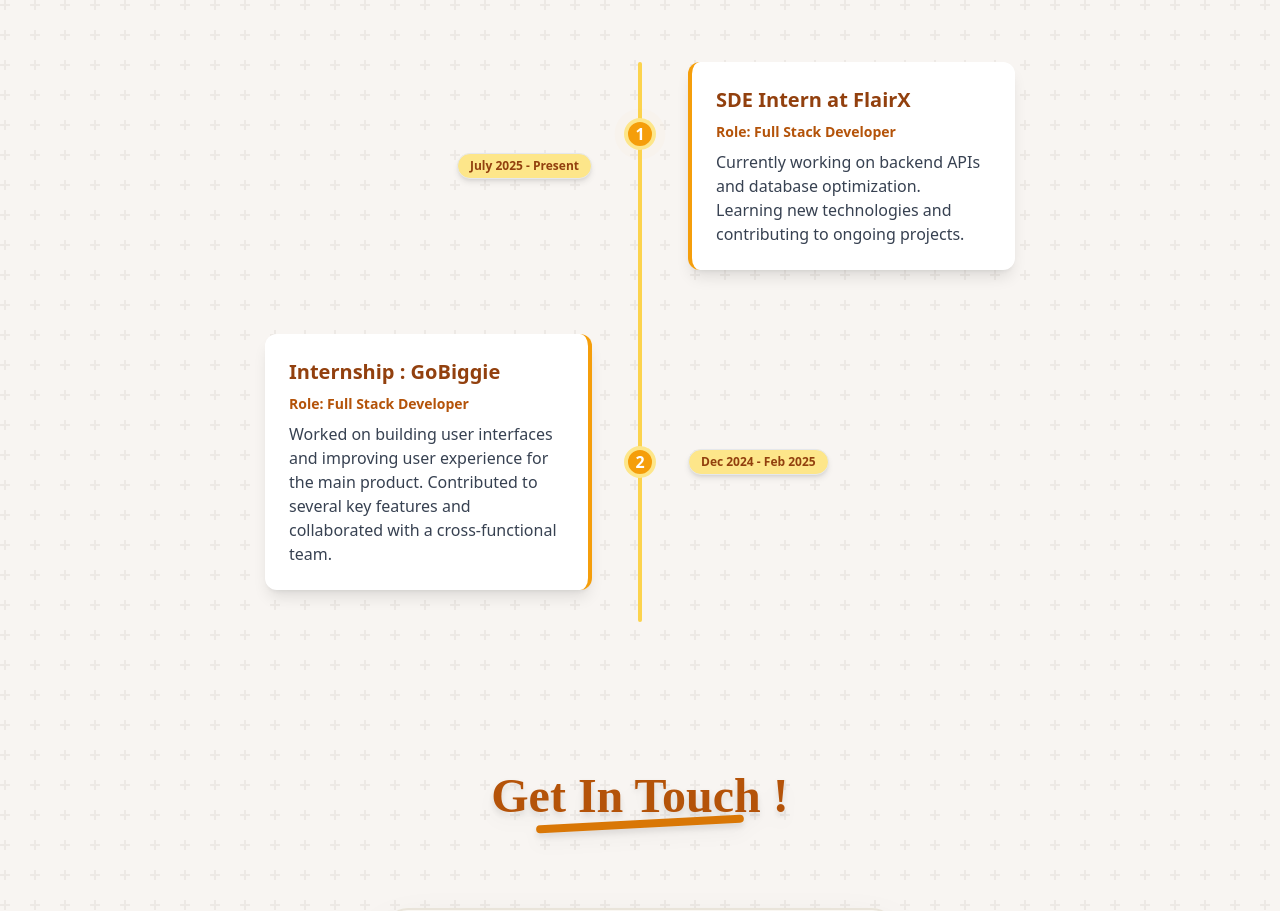
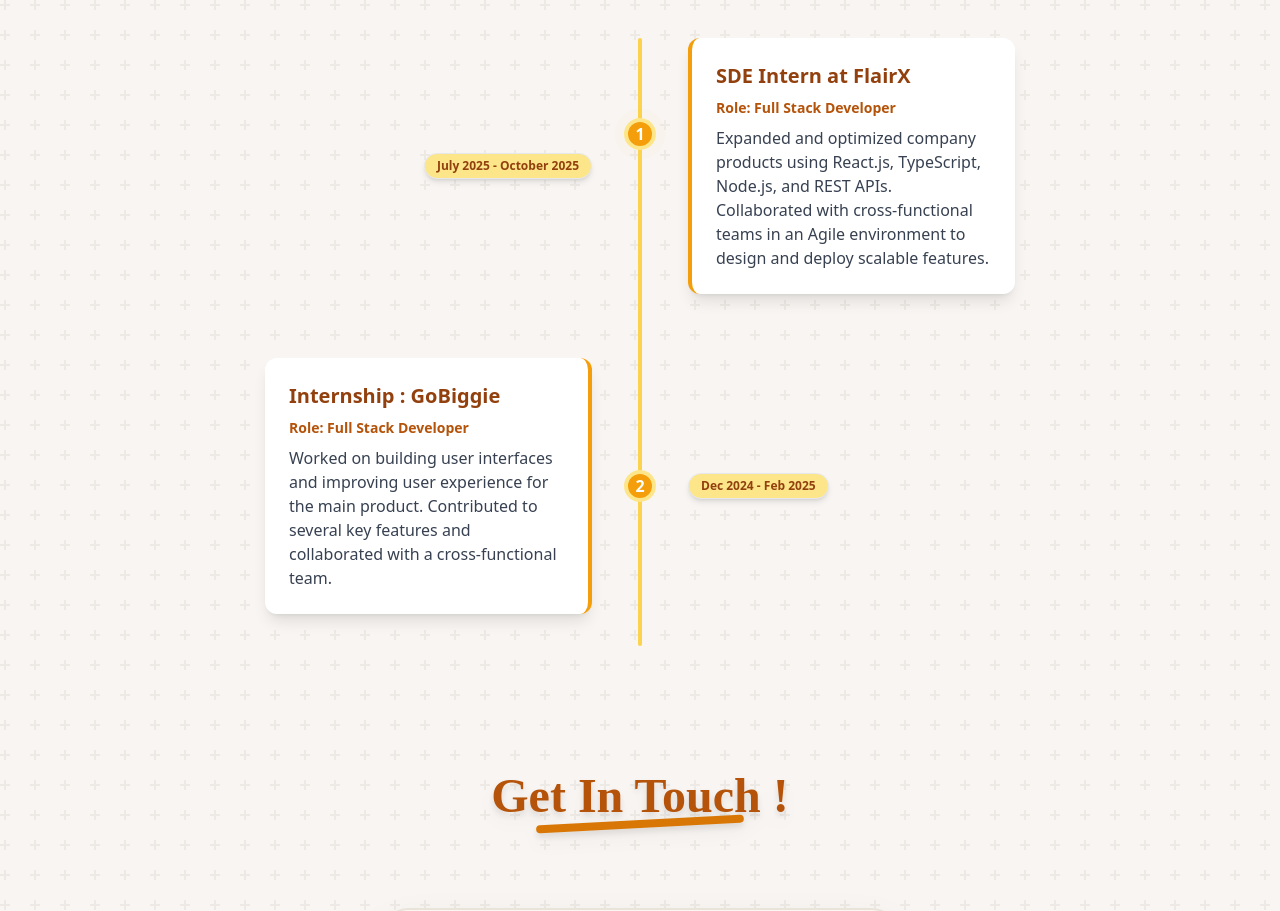
Before and after one commit to CodeXGautam/portfolio, a React (Create React App) app in the folder frontend/: page / in a window 1280 px wide. Shown: the part 3420-4331 px from the top of the page. Built offline with nearby package versions, Linux system fonts and the light colour scheme.

Commit message:
update Experience component: refine timeline dates and enhance project descriptions

```diff
--- a/frontend/src/pages/Experience.js
+++ b/frontend/src/pages/Experience.js
@@ -47,7 +47,7 @@
                     {/* Enhanced Timeline label (date) */}
                     <div className="w-full sm:w-1/2 flex justify-end pr-2 sm:pr-8 mb-2 sm:mb-0">
                         <span className="bg-amber-200 dark:bg-dark-warm-primary/30 text-amber-800 dark:text-dark-warm-light px-3 py-1 rounded-full text-xs font-semibold shadow-md dark:shadow-dark-sm whitespace-nowrap transition-all duration-500 border dark:border-dark-warm-primary/20">
-                            July 2025 - Present
+                            July 2025 - October 2025
                         </span>
                     </div>
                     {/* Enhanced Dot and line */}
@@ -77,8 +77,8 @@
                         >
                             <h3 className="text-xl font-bold text-amber-800 dark:text-dark-warm-light transition-all duration-500">SDE Intern at FlairX </h3>
                             <p className="text-sm text-amber-700 dark:text-dark-warm-primary font-semibold transition-all duration-500">Role: Full Stack Developer</p>
-                            <p className="text-gray-700 dark:text-dark-text-secondary transition-all duration-500">Currently working on backend APIs and database optimization.
-                                Learning new technologies and contributing to ongoing projects.</p>
+                            <p className="text-gray-700 dark:text-dark-text-secondary transition-all duration-500"> Expanded and optimized company products using React.js, TypeScript, Node.js, and REST APIs.
+                                Collaborated with cross-functional teams in an Agile environment to design and deploy scalable features.</p>
                         </motion.div>
                     </div>
                 </motion.div>
```
